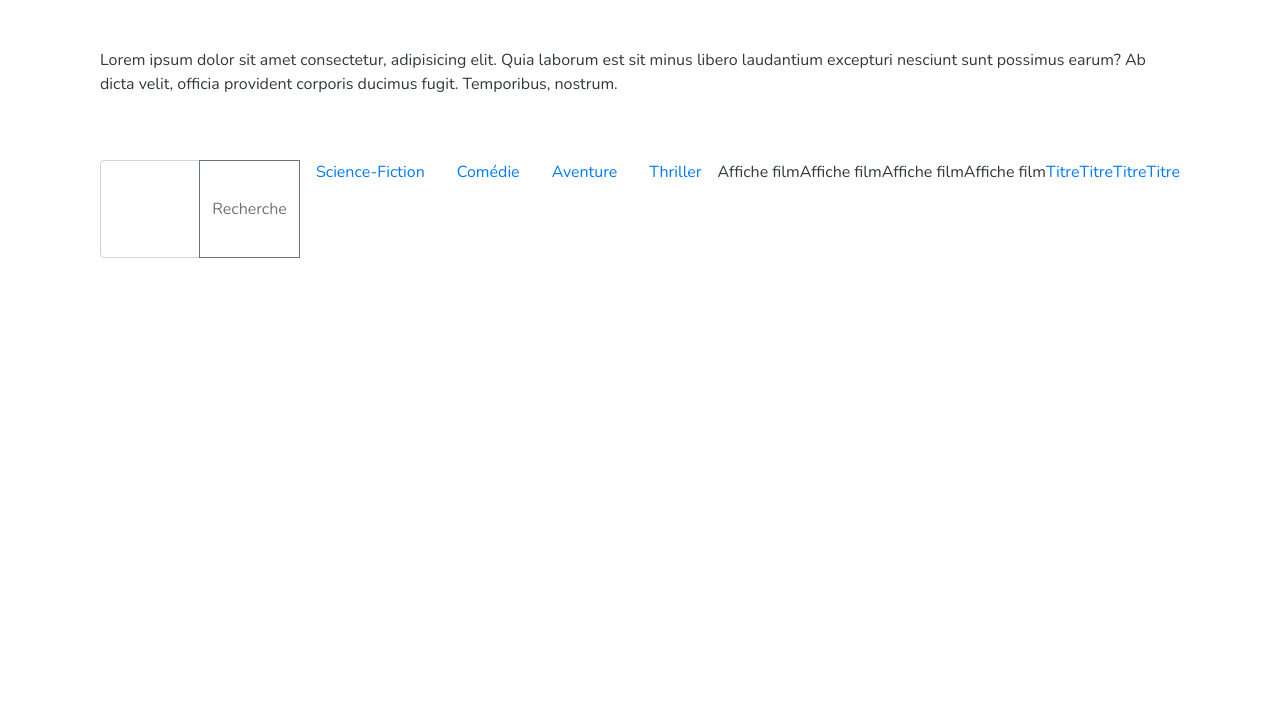
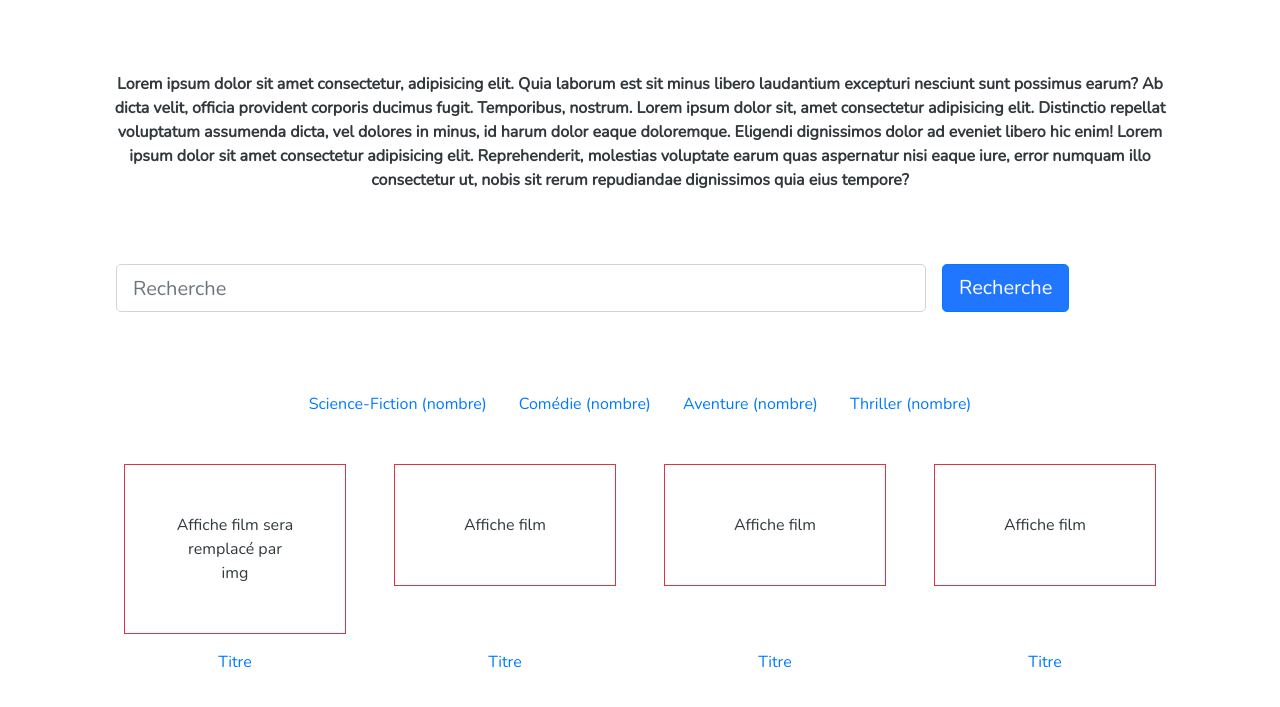
Before and after one commit to MatW00/Films, a PHP site: page / in a window 1280 px wide. Shown: the part 58-765 px from the top of the page. Run offline with PHP 8.4, Linux system fonts and the light colour scheme.

Commit message:
remise en forme de accueil.php

```diff
--- a/src/page/accueil.php
+++ b/src/page/accueil.php
@@ -7,30 +7,28 @@ $title = 'Accueil';
 ob_start();
 
 ?>
-
 <div class="container">
-    <p class="mt-5">Lorem ipsum dolor sit amet consectetur, adipisicing elit. Quia laborum est sit minus libero laudantium excepturi nesciunt sunt possimus earum? Ab dicta velit, officia provident corporis ducimus fugit. Temporibus, nostrum.</p>
-    <form action="index.php" method="GET">
-    <div class="input-group py-5 mb-3">
-        <input type="text" class="form-control py-5 font-weight-bold" aria-describedby="button-addon2">
-    <div class="input-group-append">
-        <button class="btn btn-outline-secondary" type="button" id="button-addon2">Recherche</button>
-    </div>
+    <p class="mt-5 text-center my-4 py-4 font-weight-bold">Lorem ipsum dolor sit amet consectetur, adipisicing elit. Quia laborum est sit minus libero laudantium excepturi nesciunt sunt possimus earum? Ab dicta velit, officia provident corporis ducimus fugit. Temporibus, nostrum. Lorem ipsum dolor sit, amet consectetur adipisicing elit. Distinctio repellat voluptatum assumenda dicta, vel dolores in minus, id harum dolor eaque doloremque. Eligendi dignissimos dolor ad eveniet libero hic enim! Lorem ipsum dolor sit amet consectetur adipisicing elit. Reprehenderit, molestias voluptate earum quas aspernatur nisi eaque iure, error numquam illo consectetur ut, nobis sit rerum repudiandae dignissimos quia eius tempore?</p>
+    <form class="form-inline my-4 py-4" action="" method="GET">
+        <div class="form-group w-75 mx-sm-3 mb-2">
+            <input type="text" class="form-control form-control-lg w-100" id="search" placeholder="Recherche">
+        </div>
+        <button type="submit" class="btn btn-primary btn-lg mb-2">Recherche</button>
     </form>
 
 
-    <div class="d-flex justify-content-center mb-4">
-        <a class="px-3" href="">Science-Fiction</a>
-        <a class="px-3" href="">Comédie</a>
-        <a class="px-3" href="">Aventure</a>
-        <a class="px-3" href="">Thriller</a>
+    <div class="d-flex justify-content-center my-4 py-4">
+        <a class="px-3" href="">Science-Fiction (nombre)</a>
+        <a class="px-3" href="">Comédie (nombre)</a>
+        <a class="px-3" href="">Aventure (nombre)</a>
+        <a class="px-3" href="">Thriller (nombre)</a>
     </div>
 
     <div class="d-flex justify-content-around">
-        <p>Affiche film</p>
-        <p>Affiche film</p>
-        <p>Affiche film</p>
-        <p>Affiche film</p>
+        <p class="border border-danger mx-4 text-center p-5 w-25 h-50">Affiche film sera remplacé par img</p>
+        <p class="border border-danger mx-4 text-center p-5 w-25 h-50">Affiche film</p>
+        <p class="border border-danger mx-4 text-center p-5 w-25 h-50">Affiche film</p>
+        <p class="border border-danger mx-4 text-center p-5 w-25 h-50">Affiche film</p>
     </div>
     <div class="d-flex justify-content-around">
         <a href="">Titre</a>
```
Also changed, not shown: src/page/ajouterFilm.php (added, +31 -0 lines), src/page/recherche.php (+21 -0 lines).
